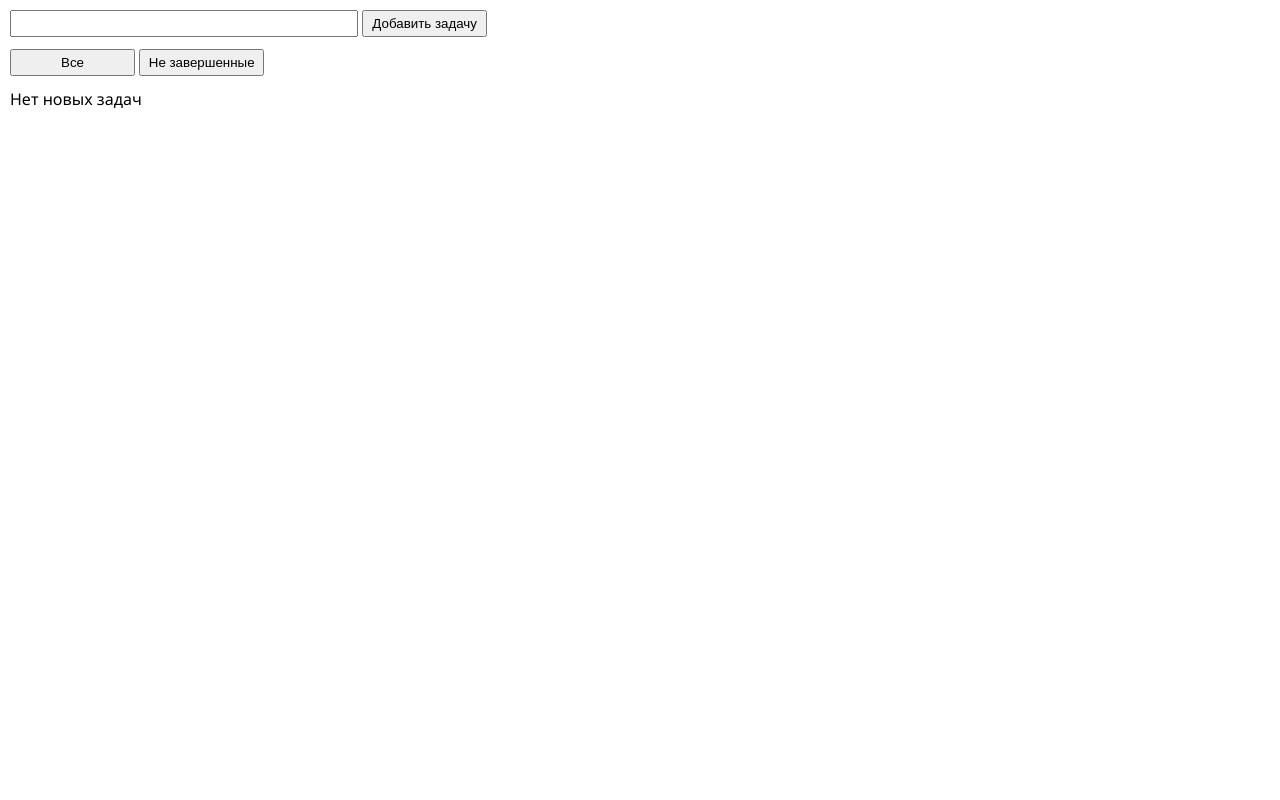
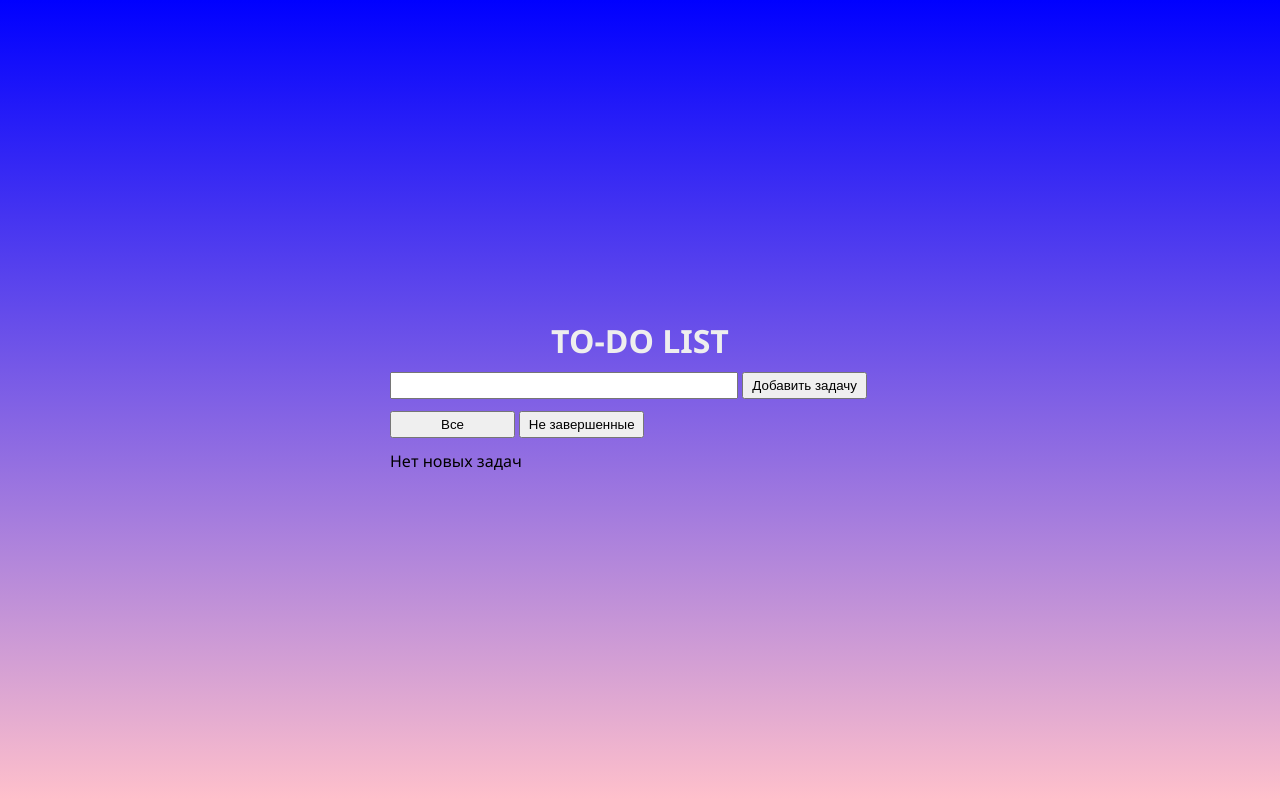
Before and after one commit to ValentinZC/JS_Project, a plain HTML site: page todo-list/index.html in a window 1280 px wide. Drawn offline with Linux system fonts and the light colour scheme.

Commit message:
feat: style

```diff
--- a/todo-list/index.html
+++ b/todo-list/index.html
@@ -10,6 +10,8 @@
 </head>
 
 <body>
+   <div class="wrapper">
+      <h1>to-do list</h1>
       <div class="input-panel">
          <input type="text" id="task-name-input">
          <button id="add-task-btn">Добавить задачу</button>
@@ -21,6 +23,7 @@
       <div class="task-list">
          <p id="start-message">Нет новых задач</p>
       </div>
+   </div>
 
    <script src="main.js"></script>
 </body>
--- a/todo-list/style.css
+++ b/todo-list/style.css
@@ -4,7 +4,18 @@
 }
 
 body {
+   background: linear-gradient(blue, pink);
+   display: flex;
    font-family: 'Segoe UI', Tahoma, Geneva, Verdana, sans-serif;
+   height: 100vh;
+   align-items: center;
+   justify-content: center;
+}
+
+h1 {
+   text-align: center;
+   text-transform: uppercase;
+   color: #eee;
 }
 
 .task-list {
```
Lines whose indentation alone changed are shown as unchanged.
